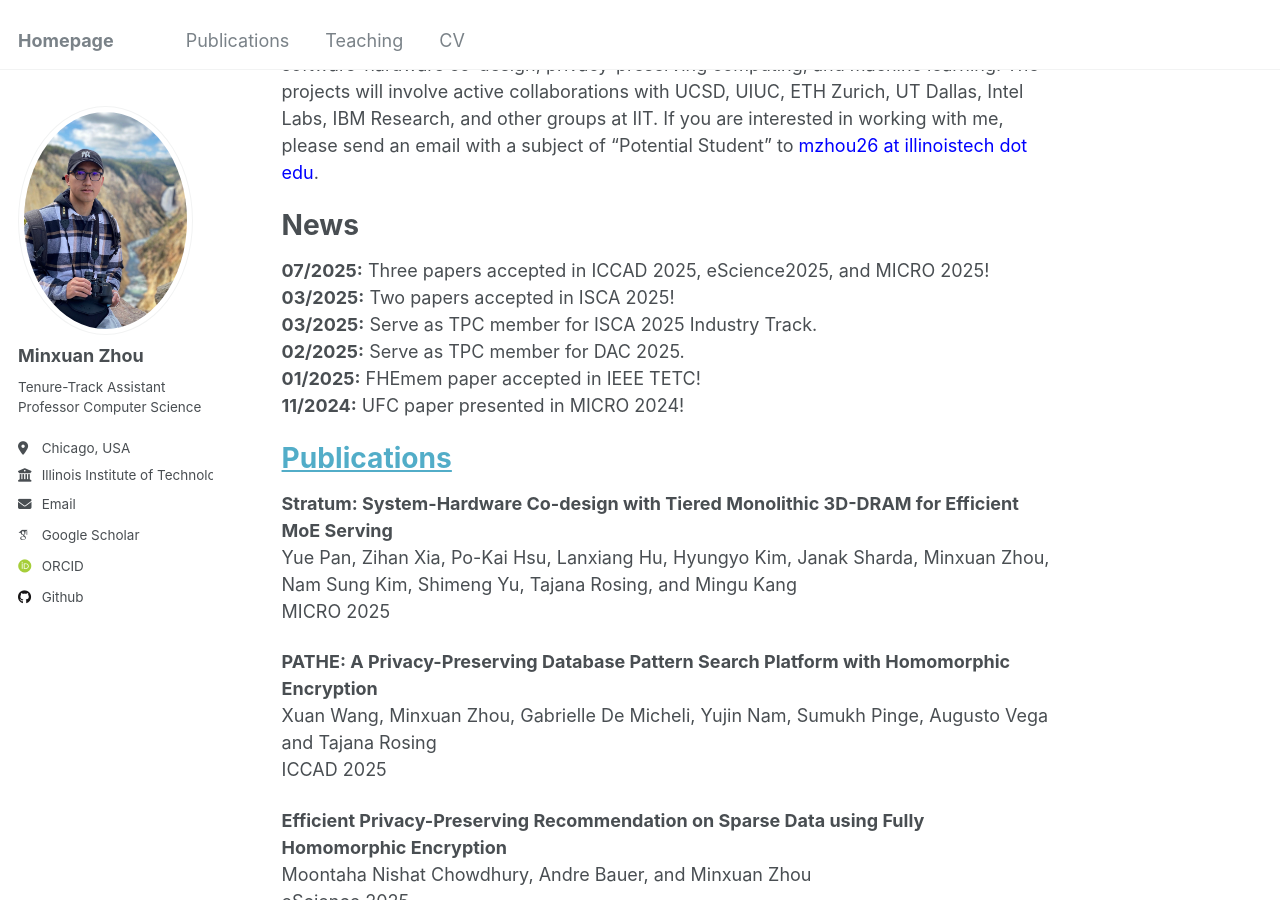
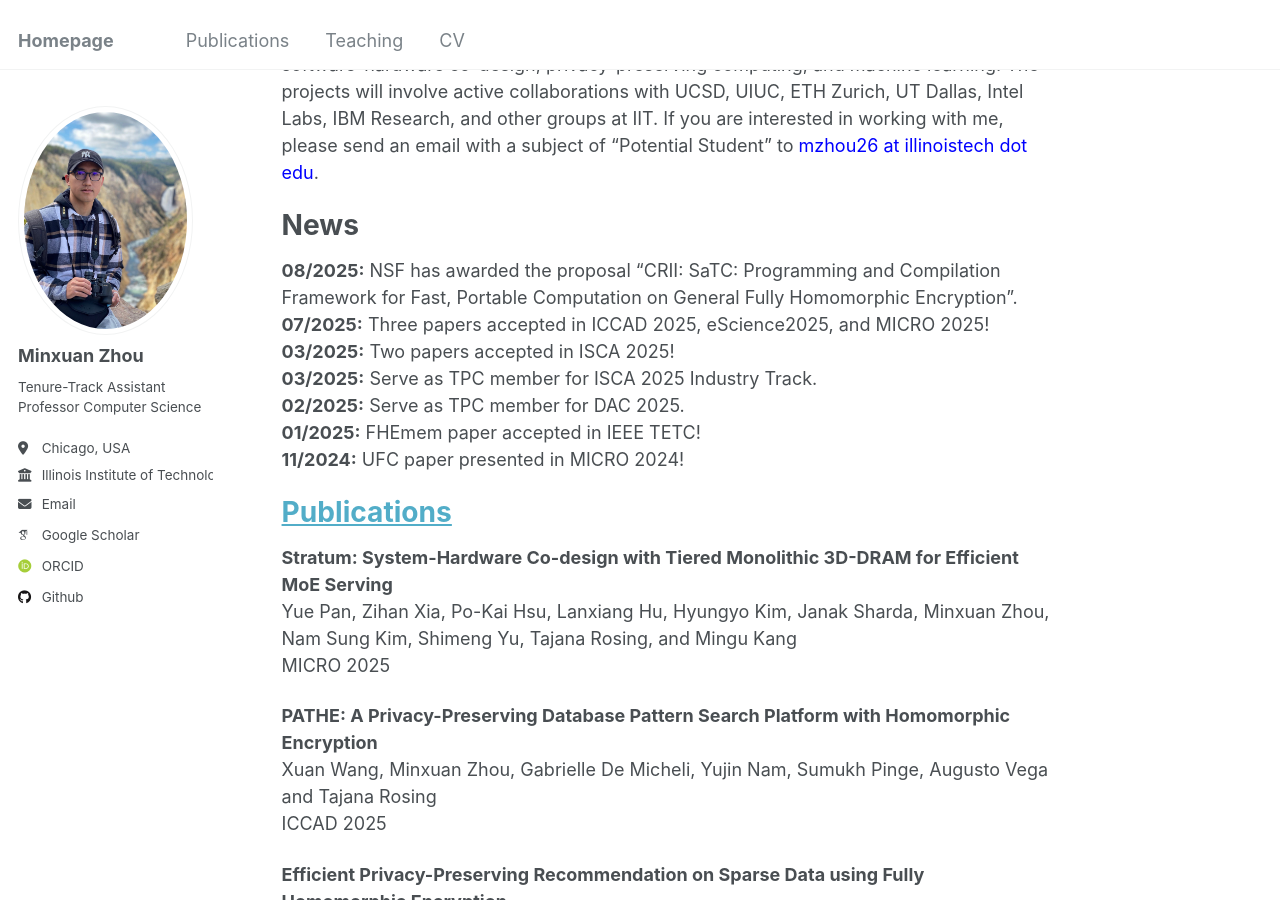
Before and after one commit to zhouminxuan/zhouminxuan.github.io, a Jekyll site: the page built from _pages/about.md, in a window 1280 px wide and 900 px high, scrolled down 310 px. Built offline with Jekyll 4.4.1, drawn with Linux system fonts in a browser that asks for light colours; some web fonts are replaced.

Commit message:
updated homepage

```diff
--- a/_pages/about.md
+++ b/_pages/about.md
@@ -13,6 +13,7 @@ I'm an Assistant Professor in the Department of [Computer Science](https://www.i
 
 News
 ======
+**08/2025:** NSF has awarded the proposal "CRII: SaTC: Programming and Compilation Framework for Fast, Portable Computation on General Fully Homomorphic Encryption".
 **07/2025:** Three papers accepted in ICCAD 2025, eScience2025, and MICRO 2025!
 **03/2025:** Two papers accepted in ISCA 2025!
 **03/2025:** Serve as TPC member for ISCA 2025 Industry Track.
```
